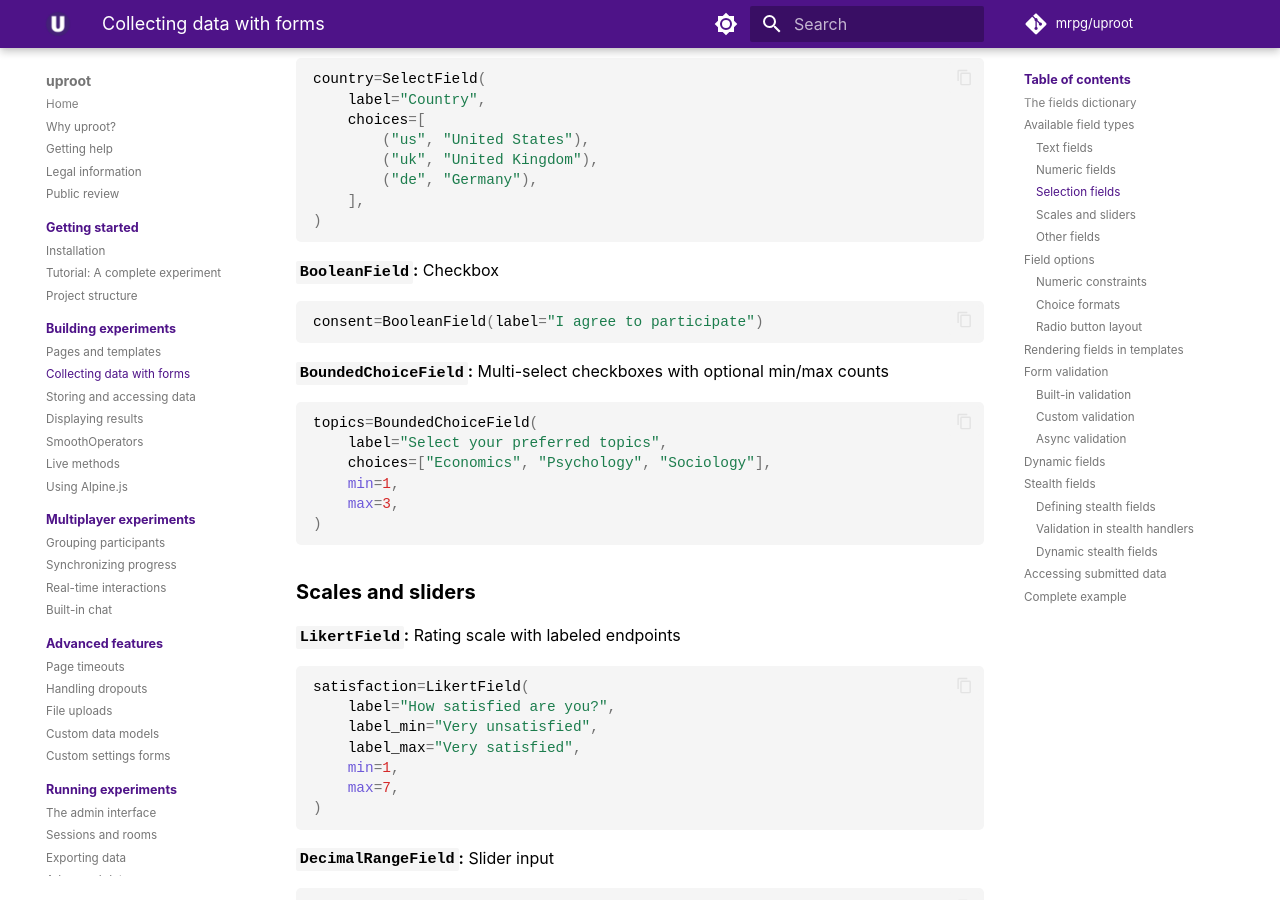
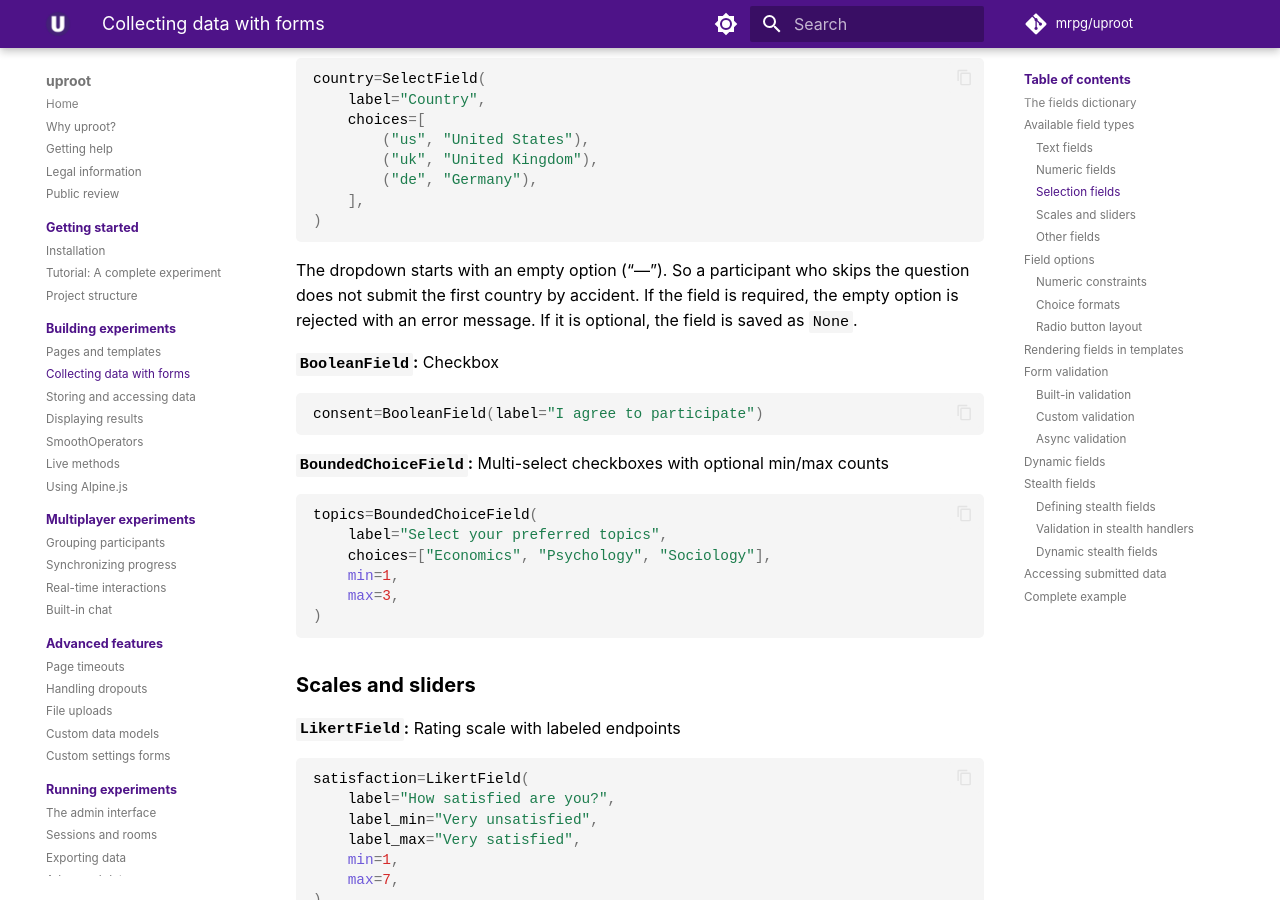
Before and after one commit to mrpg/uproot-docs, an MkDocs documentation site: the page built from docs/building/forms.md, in a window 1280 px wide and 900 px high, scrolled down 1562 px. Built offline with MkDocs 1.6.1 and Material for MkDocs 9.7.7, drawn with Linux system fonts in a browser that asks for light colours; some web fonts are replaced; comment, search, counter and statistics services are not loaded.

Commit message:
Document the empty first option of select fields
Explain that select fields start with an empty option, how it validates,
and how to label it.

````diff
--- a/docs/building/forms.md
+++ b/docs/building/forms.md
@@ -81,6 +81,8 @@ country=SelectField(
     ],
 )
 ```
+
+The dropdown starts with an empty option (“—”). So a participant who skips the question does not submit the first country by accident. If the field is required, the empty option is rejected with an error message. If it is optional, the field is saved as `None`.
 
 **`BooleanField`:** Checkbox
 
--- a/docs/reference/fields.md
+++ b/docs/reference/fields.md
@@ -353,6 +353,17 @@ country=SelectField(
 
 Accepts the same choice formats as `RadioField`.
 
+The dropdown starts with an empty option (“—”), which is selected until the participant picks a choice. For required fields, submitting the empty option fails validation. For optional fields, it saves `None`. If your choices already include an empty value (`""`), no extra option is added, so you can label it yourself:
+
+```python
+country=SelectField(
+    label="Country",
+    choices=[("", "Please choose"), ("us", "United States"), ("de", "Germany")],
+)
+```
+
+With your own empty choice, an optional field saves `""` instead of `None`.
+
 ## `StringField`
 
 Single-line text input.
````
